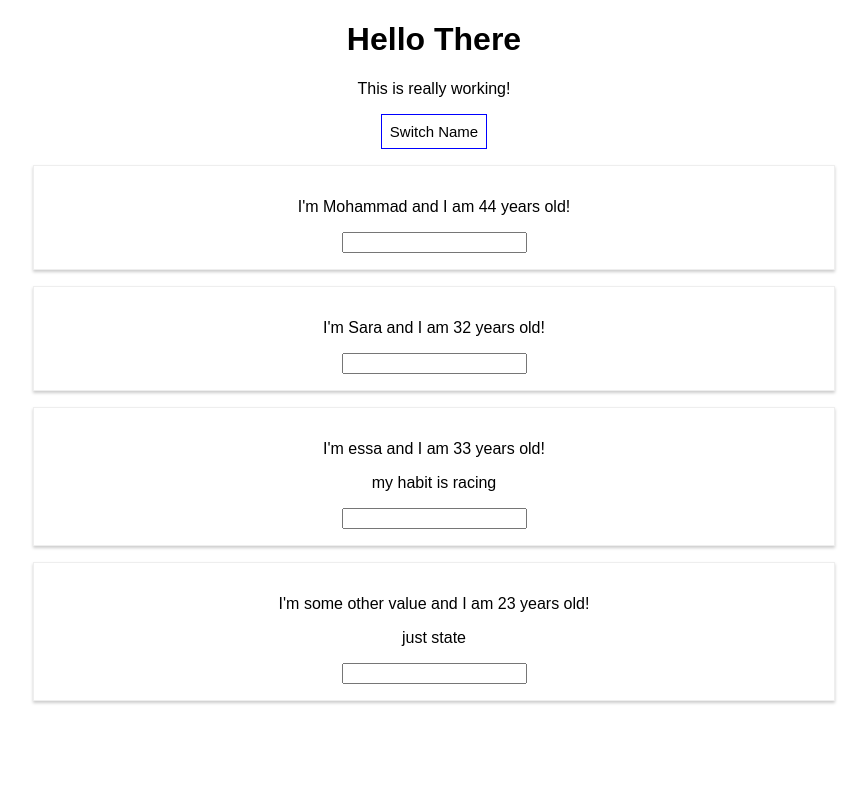
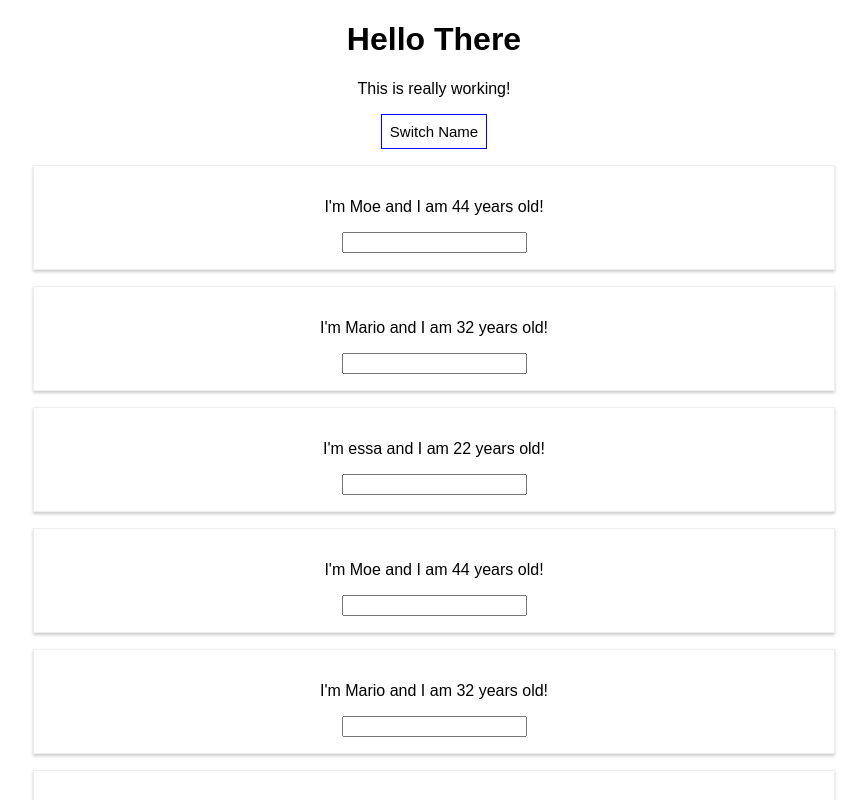
Before and after one commit to mohammadhamayel/REACT_TEST, a React (Create React App) app: page / in a window 1280 px wide. Both pictures are taken after a click on the button "Switch Name". Shown: the top 800 px of the page, without its empty margins (206-1073 px from the left). Built offline with nearby package versions, Linux system fonts and the light colour scheme.

Commit message:
chapter 3

```diff
--- a/src/App.js
+++ b/src/App.js
@@ -10,7 +10,8 @@
       {name:"essa", age:22},
     ],
     otherState: 'some other value',
-    oAge: 23
+    oAge: 23,
+    showPersons: false,
   };
   switchNameHandler = (newName) =>{
     //console.log("was clicked!!!");
@@ -32,6 +33,10 @@
       ],
     });
   }
+  togglePersonsHandler = () => {
+    const doesShow = this.state.showPersons;
+    this.setState({showPersons: !doesShow})
+  }
   render() {
     const style= {
       backgroundColor:'white',
@@ -41,22 +46,39 @@
       'font-size': '15px',
       cursor: 'pointer'
     }
+    let persons= null;
+    if(this.state.showPersons){
+      persons = (
+        <div>
+          {
+            this.state.persons.map(person =>{
+              return <Person
+              name={person.name}
+              age={person.age}
+              />
+            })
+          }
+          <Person name={this.state.persons[0].name } age= {this.state.persons[0].age}/>
+          <Person name={this.state.persons[1].name} age= {this.state.persons[1].age}/>
+          <Person
+          name={this.state.persons[2].name}
+          age= {this.state.persons[2].age}
+          click={this.switchNameHandler.bind(this,'Ola')}
+          changed={this.nameChangedHandler}
+          > my habit is racing </Person>
+          <Person name={this.state.otherState} age= {this.state.oAge} >just state </Person>
+        </div>
+      );
+    }
+
     return (
       <div className="App">
         <h1>Hello There</h1>
         <p>This is really working!</p>
         <button
         style={style}
-        onClick={() => this.switchNameHandler('Sara')}>Switch Name</button>
-        <Person name={this.state.persons[0].name } age= {this.state.persons[0].age}/>
-        <Person name={this.state.persons[1].name} age= {this.state.persons[1].age}/>
-        <Person
-        name={this.state.persons[2].name}
-        age= {this.state.persons[2].age}
-        click={this.switchNameHandler.bind(this,'Ola')}
-        changed={this.nameChangedHandler}
-        > my habit is racing </Person>
-        <Person name={this.state.otherState} age= {this.state.oAge} >just state </Person>
+        onClick={() => this.togglePersonsHandler()}>Switch Name</button>
+        {persons}
       </div>
     );
     //return React.createElement('div',null, React.createElement('h1',{className: 'App'},'Hi, I\'m a react app!!!'));
```
